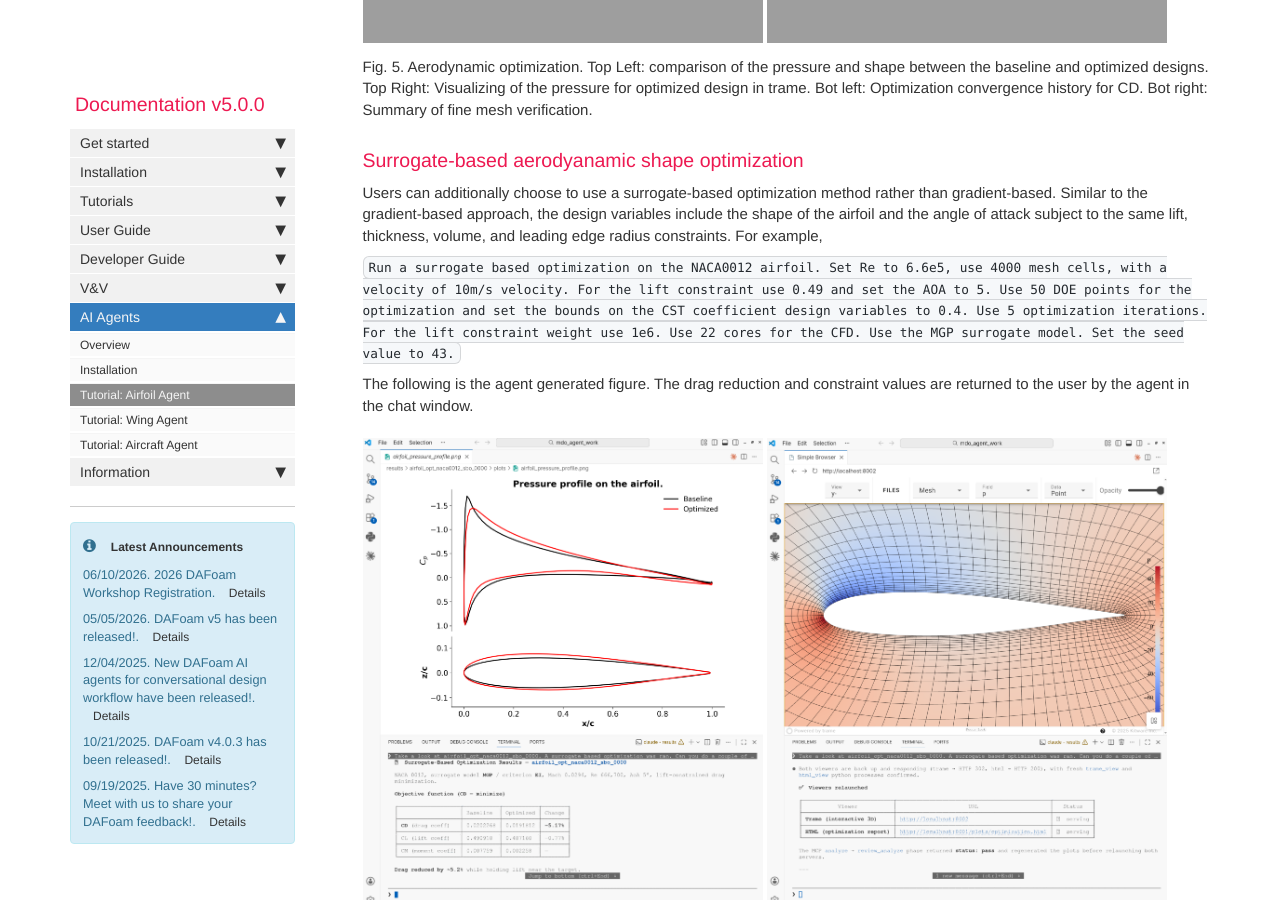
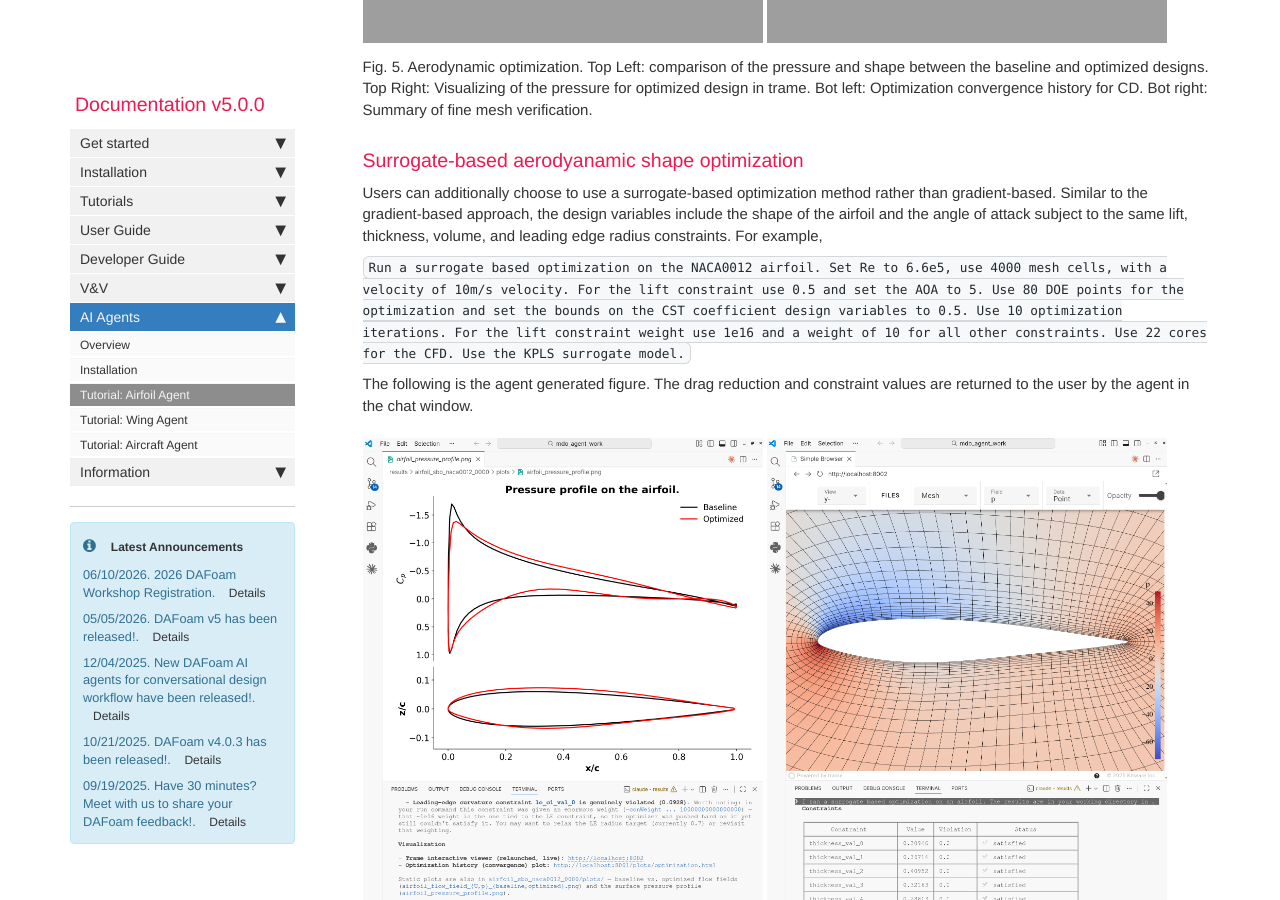
Before and after one commit to DAFoam/DAFoam.github.io, a Jekyll site: the page built from pages/mydoc/mydoc_ai_agent_airfoil.md, in a window 1280 px wide and 900 px high, scrolled down 6962 px. Built offline with Jekyll 4.4.1, drawn with Linux system fonts in a browser that asks for light colours; comment, search, counter and statistics services are not loaded.

Commit message:
updating the SBO airfoil agent section

```diff
--- a/pages/mydoc/mydoc_ai_agent_airfoil.md
+++ b/pages/mydoc/mydoc_ai_agent_airfoil.md
@@ -448,7 +448,7 @@ Fig. 5. Aerodynamic optimization. Top Left: comparison of the pressure and shape
 
 Users can additionally choose to use a surrogate-based optimization method rather than gradient-based. Similar to the gradient-based approach, the design variables include the shape of the airfoil and the angle of attack subject to the same lift, thickness, volume, and leading edge radius constraints. For example,
 
-`Run a surrogate based optimization on the NACA0012 airfoil. Set Re to 6.6e5, use 4000 mesh cells, with a velocity of 10m/s velocity. For the lift constraint use 0.49 and set the AOA to 5. Use 50 DOE points for the optimization and set the bounds on the CST coefficient design variables to 0.4. Use 5 optimization iterations. For the lift constraint weight use 1e6. Use 22 cores for the CFD. Use the MGP surrogate model. Set the seed value to 43.`
+`Run a surrogate based optimization on the NACA0012 airfoil. Set Re to 6.6e5, use 4000 mesh cells, with a velocity of 10m/s velocity. For the lift constraint use 0.5 and set the AOA to 5. Use 80 DOE points for the optimization and set the bounds on the CST coefficient design variables to 0.5. Use 10 optimization iterations. For the lift constraint weight use 1e16 and a weight of 10 for all other constraints. Use 22 cores for the CFD. Use the KPLS surrogate model.`
 
 The following is the agent generated figure. The drag reduction and constraint values are returned to the user by the agent in the chat window.
 
```
Also changed, not shown: images/tutorials/AI-airfoil-SBO-pressure-baseline-trame.png, images/tutorials/AI-airfoil-SBO-pressure-opt-trame.png, images/tutorials/AI-airfoil-SBO-shape.png, images/tutorials/AI-airfoil-SBO-velocity-opt-trame.png.
